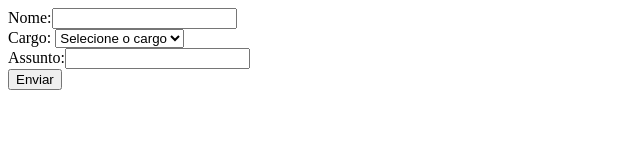
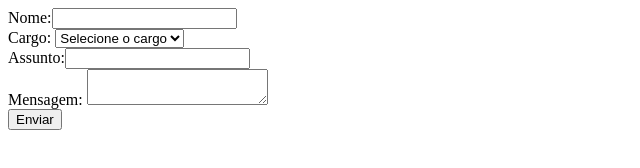
Before and after one commit to G2Martins/Dio_Projects_HTML, a plain HTML site: page Aulas_Formularios_SelectBox/index.html in a window 1280 px wide. Shown: the whole page, without its empty margins (0-640 px from the left). Drawn offline with Linux system fonts and the light colour scheme.

Commit message:
docs: update Formularios SelectBox

```diff
--- a/Aulas_Formularios_SelectBox/index.html
+++ b/Aulas_Formularios_SelectBox/index.html
@@ -18,8 +18,9 @@
             </select>
         <br>
         <label>Assunto:</label><input type="text" name="subject"><br>
+        <label>Mensagem:</label>
+        <textarea name="Mensagem"></textarea><br>
         <button type="submit">Enviar</button>
-
     </form>
 </body>
 </html>
```
